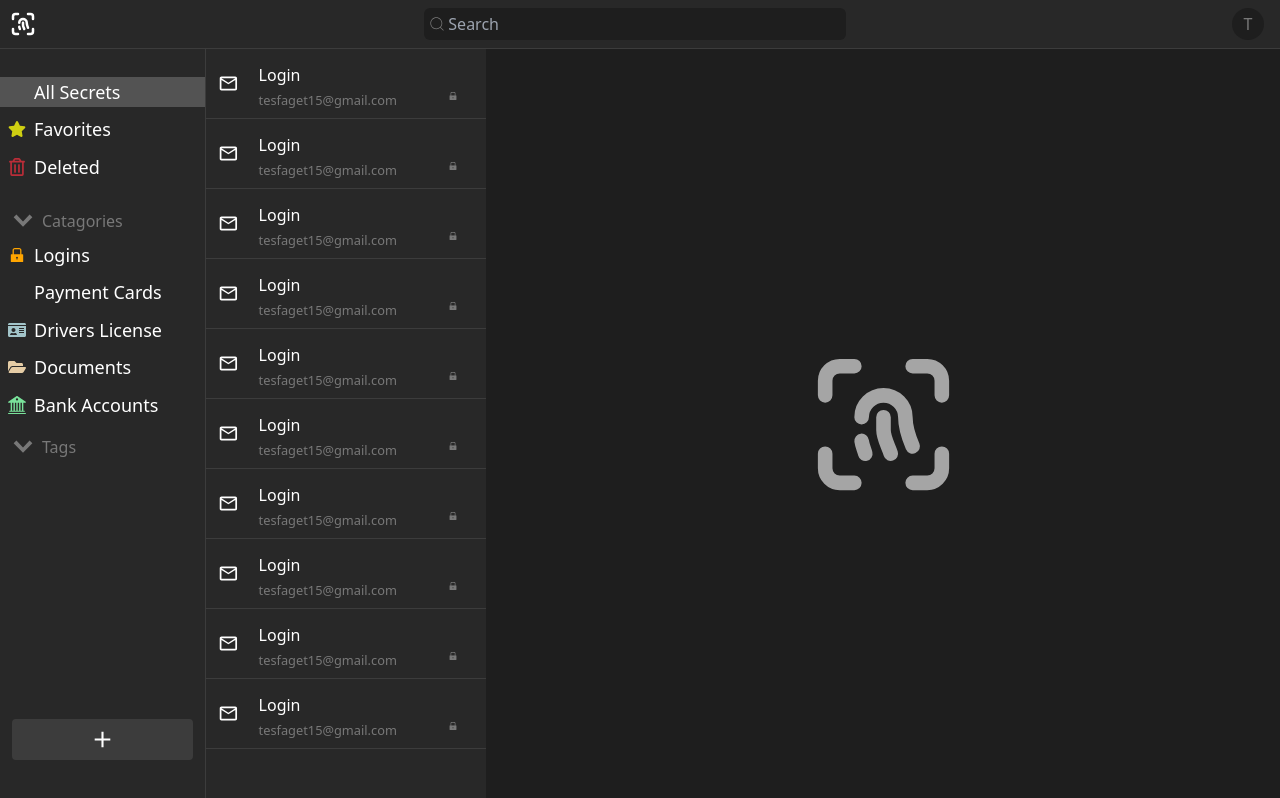
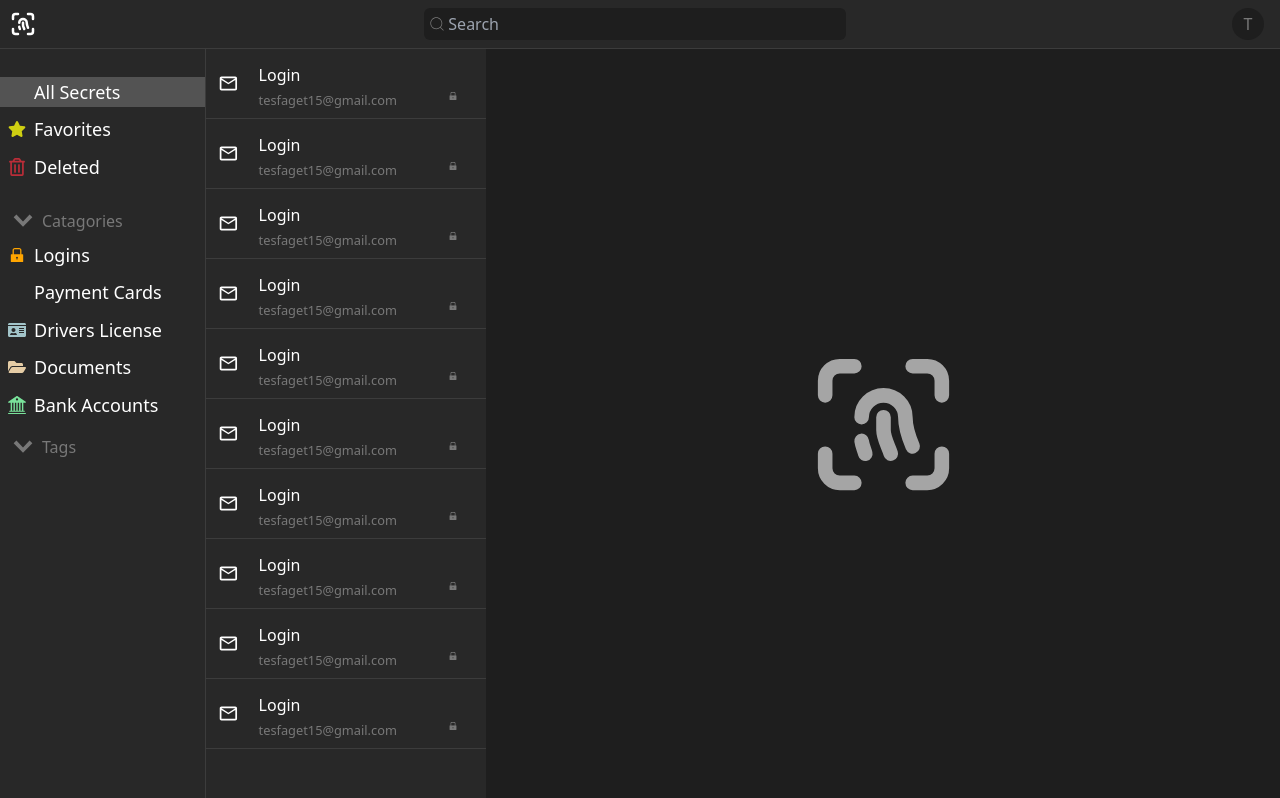
Before and after one commit to tesfatesfaye/FreePass, a React (Vite) app in the folder client/: page / in a window 1280 px wide. Built offline with nearby package versions, Linux system fonts and the light colour scheme; some icons are missing.

Commit message:
removed add secret modal button

```diff
--- a/client/src/components/sidebar/SideBar.tsx
+++ b/client/src/components/sidebar/SideBar.tsx
@@ -31,6 +31,7 @@ const SideBar: FC = () => {
         />
         <span className="flex items-center">Catagories</span>
       </div>
+
       {sideBarMapper(sidebarSubItems, SideBarItem, isCategoriesDropdownOpen)}
       <div
         className="flex text-custom-gray ml-2 gap-1 items-center text-ml mt-1 mb-1 cursor-pointer mr-auto"
@@ -44,7 +45,7 @@ const SideBar: FC = () => {
         />
         <span className="flex items-center">Tags</span>
       </div>
-      <AddSecretButton />
+
     </div>
   );
 };
--- a/client/src/components/sidebar/SideBarItem.tsx
+++ b/client/src/components/sidebar/SideBarItem.tsx
@@ -12,7 +12,7 @@ const SideBarItem: FC<SideBarItemType> = (props) => {
       key={props.id}
       onClick={() => toggleSideBarItemSelection(props.name)}
       className={`flex text-white items-center gap-2  pl-2 pt-0 pb-0 cursor-pointer
-          pr-auto overflow-hidden transition-all duration-200 text-lg
+          pr-auto overflow-hidden transition-all duration-200 text-lg box-border
            ${
              props.isOpen
                ? " mb-2 max-h-[3rem] pt-[0.05rem] pb-[0.05rem]"
```
